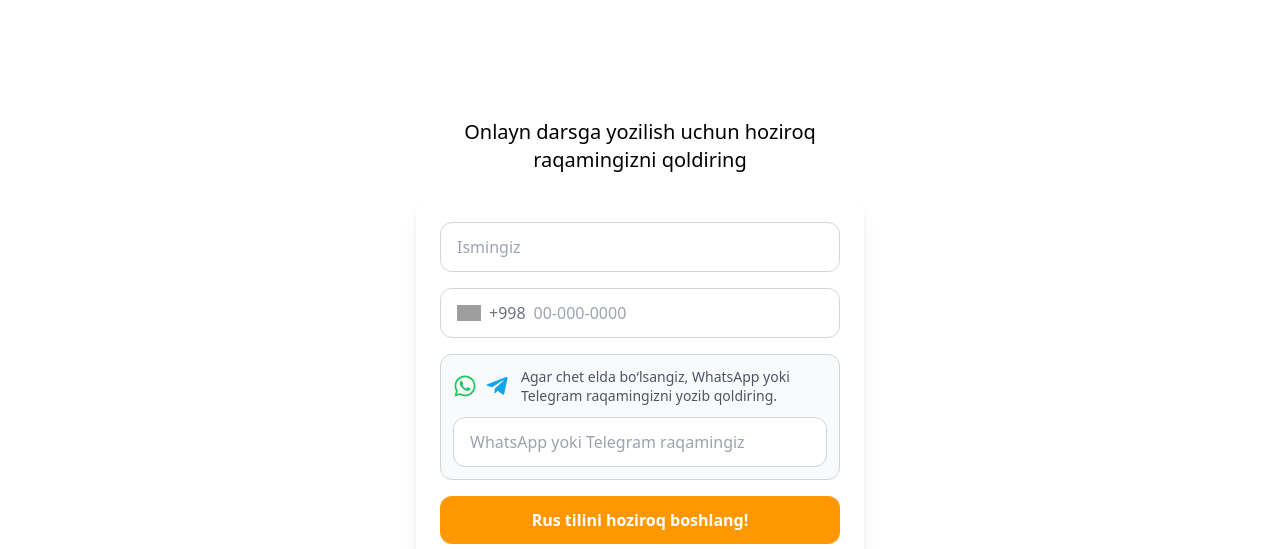
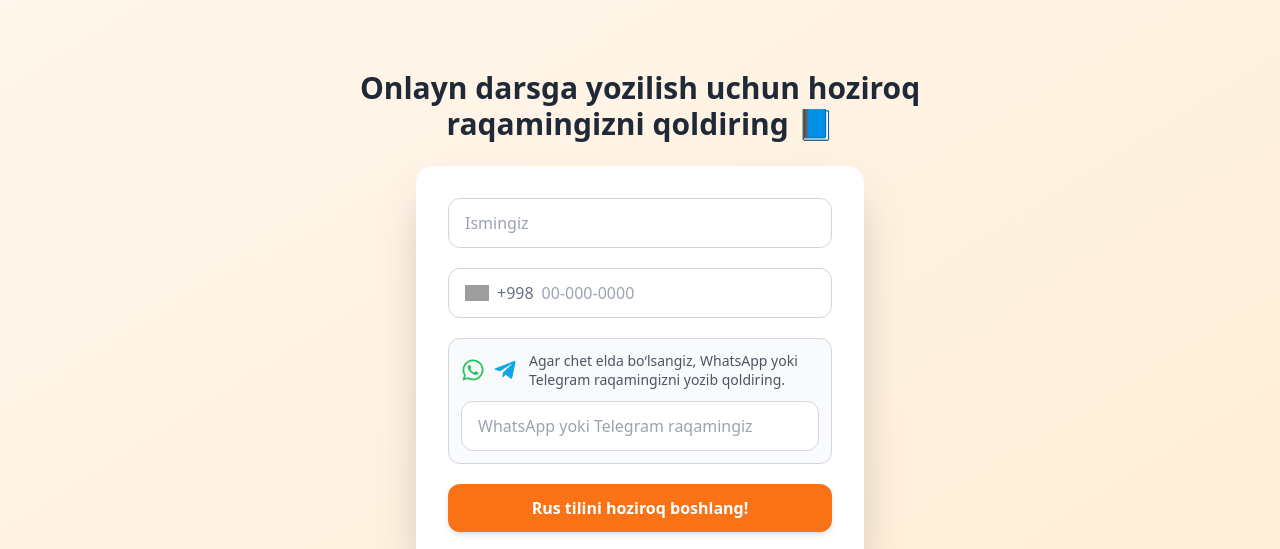
Before and after one commit to hojiakbarsobirov/ruspeak, a React (Vite) app: page / in a window 1280 px wide. Shown: the part 400-949 px from the top of the page. Built offline with nearby package versions, Linux system fonts and the light colour scheme; grey boxes are pictures that could not be loaded.

Commit message:
update infoPage

```diff
--- a/src/components/InfoPage.jsx
+++ b/src/components/InfoPage.jsx
@@ -8,16 +8,16 @@ const InfoPage = () => {
   const [phone, setPhone] = useState("");
   const [extraPhone, setExtraPhone] = useState("");
   const [loading, setLoading] = useState(false);
+  const [success, setSuccess] = useState(false);
 
-  const handleSubmit = async (e) => {
-    e.preventDefault();
-
+  const handleSubmit = async () => {
     if (!name || !phone) {
       alert("Iltimos, ism va telefon raqamingizni kiriting!");
       return;
     }
 
     setLoading(true);
+    setSuccess(false);
 
     try {
       await addDoc(collection(db, "registrations"), {
@@ -26,10 +26,11 @@ const InfoPage = () => {
         extraPhone,
         createdAt: new Date().toISOString(),
       });
-      alert("✅ Ma’lumot muvaffaqiyatli yuborildi!");
+
       setName("");
       setPhone("");
       setExtraPhone("");
+      setSuccess(true);
     } catch (err) {
       console.error(err);
       alert("❌ Xatolik yuz berdi!");
@@ -39,24 +40,26 @@ const InfoPage = () => {
   };
 
   return (
-    <section className="w-full min-h-screen bg-white flex flex-col justify-center items-center px-4 py-10">
-      <h2 className="text-center text-lg sm:text-xl font-medium mb-6 leading-relaxed">
-        Onlayn darsga yozilish uchun hoziroq <br /> raqamingizni qoldiring
+    <section className="w-full min-h-screen bg-gradient-to-br from-orange-50 to-orange-100 flex flex-col justify-center items-center px-4 py-10">
+      {/* Title */}
+      <h2 className="text-center text-2xl sm:text-3xl font-semibold text-gray-800 mb-6 leading-snug">
+        Onlayn darsga yozilish uchun hoziroq <br className="hidden sm:block" />
+        raqamingizni qoldiring 📘
       </h2>
 
-      <form
-        onSubmit={handleSubmit}
-        className="w-full max-w-md bg-white rounded-2xl shadow-lg p-6 flex flex-col gap-4"
-      >
+      {/* Form */}
+      <div className="w-full max-w-md bg-white rounded-2xl shadow-2xl p-6 sm:p-8 flex flex-col gap-5">
+        {/* Name */}
         <input
           type="text"
           placeholder="Ismingiz"
           value={name}
           onChange={(e) => setName(e.target.value)}
-          className="border border-gray-300 rounded-xl px-4 py-3 outline-none focus:border-blue-500 transition-all text-gray-700"
+          className="border border-gray-300 rounded-xl px-4 py-3 outline-none focus:border-orange-500 transition-all text-gray-700 w-full"
         />
 
-        <div className="flex items-center border border-gray-300 rounded-xl px-4 py-3 gap-2 focus-within:border-blue-500 transition-all">
+        {/* Main phone */}
+        <div className="flex items-center border border-gray-300 rounded-xl px-4 py-3 gap-2 focus-within:border-orange-500 transition-all">
           <img
             src="https://flagcdn.com/w40/uz.png"
             alt="Uzbekistan flag"
@@ -72,6 +75,7 @@ const InfoPage = () => {
           />
         </div>
 
+        {/* Extra phone */}
         <div className="border border-gray-300 rounded-xl p-3 flex flex-col gap-3 bg-gray-50">
           <div className="flex items-center gap-3">
             <div className="flex items-center gap-2 flex-shrink-0">
@@ -79,8 +83,8 @@ const InfoPage = () => {
               <FaTelegramPlane className="text-sky-500 text-2xl" />
             </div>
             <p className="text-sm text-gray-600 leading-snug">
-              Agar chet elda bo‘lsangiz, WhatsApp yoki Telegram raqamingizni yozib
-              qoldiring.
+              Agar chet elda bo‘lsangiz, WhatsApp yoki Telegram raqamingizni
+              yozib qoldiring.
             </p>
           </div>
 
@@ -93,14 +97,31 @@ const InfoPage = () => {
           />
         </div>
 
+        {/* Button */}
         <button
-          type="submit"
+          type="button"
+          onClick={handleSubmit}
           disabled={loading}
-          className="bg-[#FF9800] hover:bg-[#f48b00] text-white font-semibold py-3 rounded-xl text-center transition-all"
+          className={`${
+            loading
+              ? "bg-gray-400 cursor-not-allowed"
+              : "bg-orange-500 hover:bg-orange-600"
+          } text-white font-semibold py-3 rounded-xl transition-all shadow-md hover:shadow-lg`}
         >
           {loading ? "Yuborilmoqda..." : "Rus tilini hoziroq boshlang!"}
         </button>
-      </form>
+
+        {success && (
+          <p className="text-green-600 text-center mt-2 font-medium">
+            ✅ Ma’lumot muvaffaqiyatli yuborildi!
+          </p>
+        )}
+      </div>
+
+      {/* Footer */}
+      <p className="text-center text-gray-400 text-sm mt-8">
+        © 2025 Ruspeak. Barcha huquqlar himoyalangan.
+      </p>
     </section>
   );
 };
```
